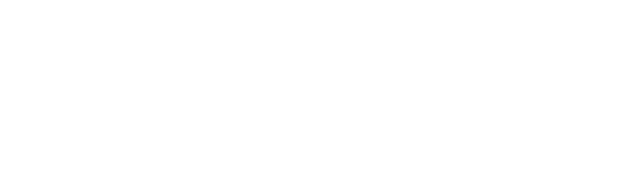
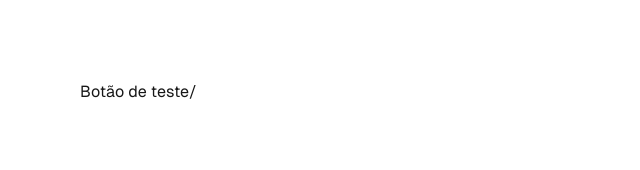
Before and after one commit to ErivanF/cod3r-next-project, a Next.js app: page / in a window 1280 px wide. Shown: the top 170 px of the page, without its empty margins (0-640 px from the left). Built offline with nearby package versions, Linux system fonts and the light colour scheme.

Commit message:
feat: button click callback

```diff
--- a/src/app/page.tsx
+++ b/src/app/page.tsx
@@ -1,7 +1,17 @@
 "use client";
+
+import Button from "@/components/Button";
 
 export default function Home() {
   return (
-    <div className="items-center justify-items-center min-h-screen p-8 pb-20 gap-16 sm:p-20 font-[family-name:var(--font-geist-sans)]"></div>
+    <div className="items-center justify-items-center min-h-screen p-8 pb-20 gap-16 sm:p-20 font-[family-name:var(--font-geist-sans)]">
+      <Button
+        handleClick={() => {
+          console.log("Bottão pressionado");
+        }}
+      >
+        Botão de teste/
+      </Button>
+    </div>
   );
 }
--- a/src/components/Button/index.tsx
+++ b/src/components/Button/index.tsx
@@ -1 +1,9 @@
-export default function Button() {}
+import { ReactNode } from "react";
+
+interface props {
+  children: ReactNode;
+  handleClick: () => void;
+}
+export default function Button({ children, handleClick }: props) {
+  return <button onClick={() => handleClick()}>{children}</button>;
+}
```
Also changed, not shown: 1 other file (tests, documents, lock files or other folders).
